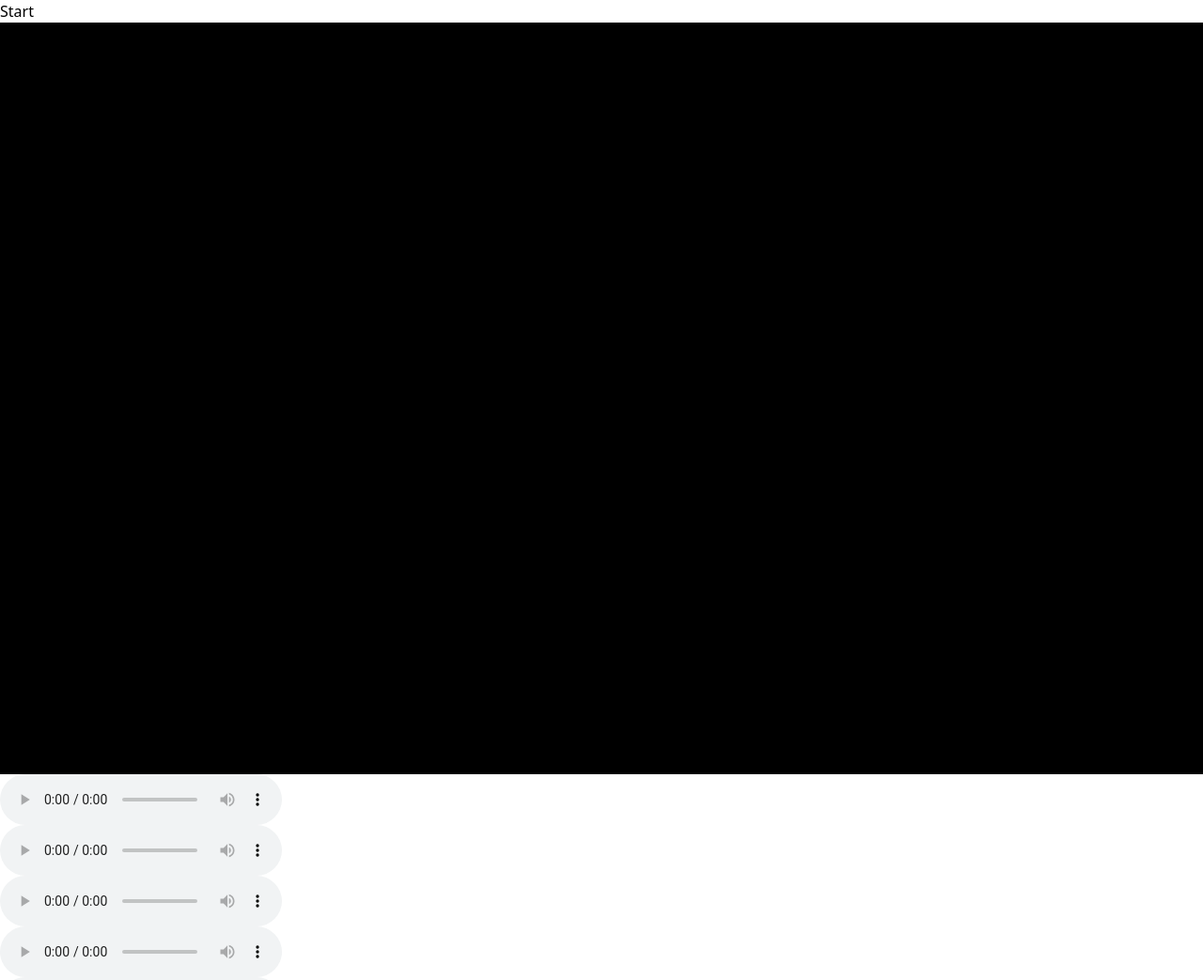
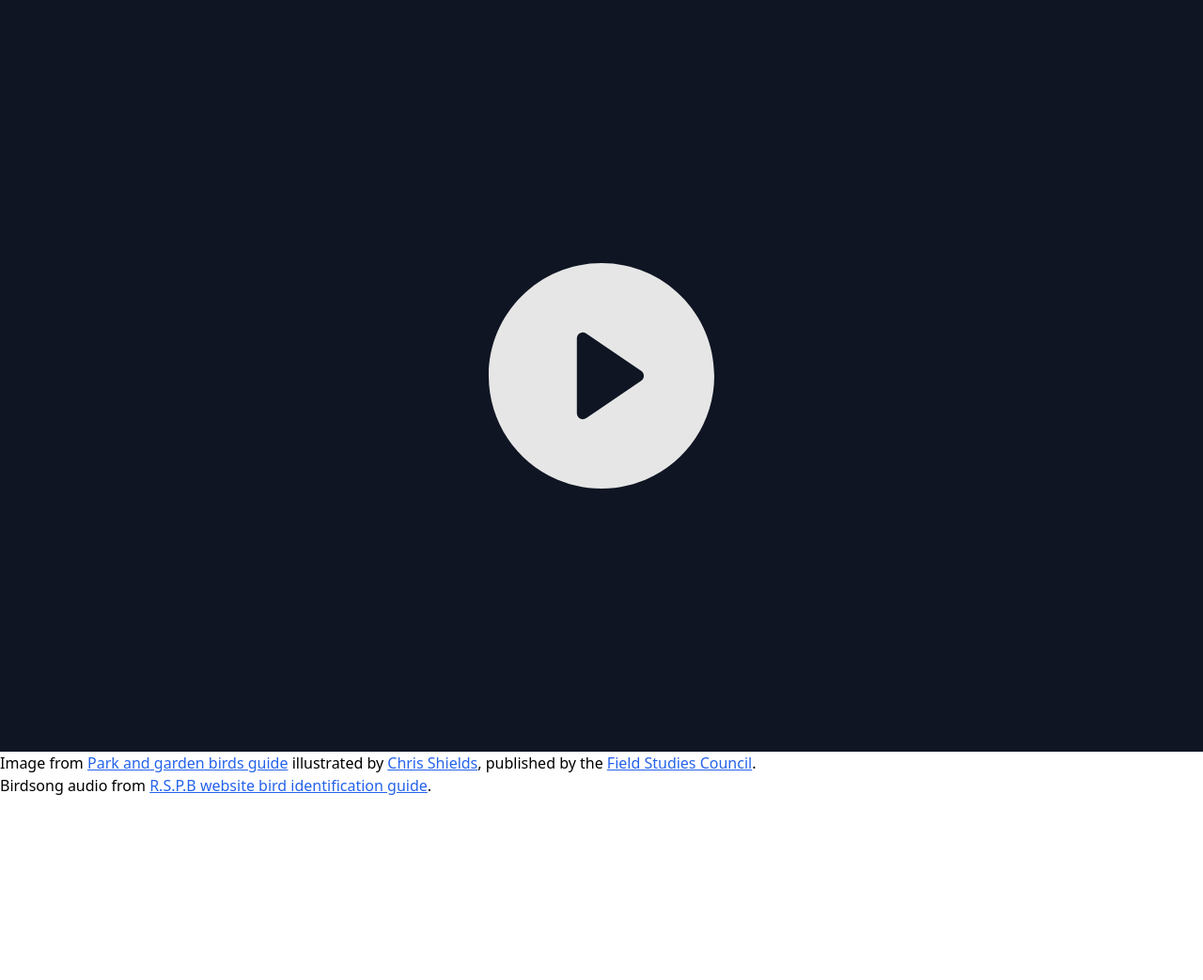
Before and after one commit to CogappLabs/audio-zoom, a website built with Vite: page index.html in a window 1280 px wide. Shown: the top 1043 px of the page at 94% size. After the commit the page ends 848 px from the top, so only its background shows below. Built offline with nearby package versions, Linux system fonts and the light colour scheme.

Commit message:
tweak for public consumption

```diff
--- a/index.html
+++ b/index.html
@@ -9,13 +9,29 @@
     <title>Audio Zoom</title>
   </head>
   <body class="w-dvw h-dvh">
-    <button id="start">Start</button>
-    <div id="viewer" class="bg-black w-dvw h-dvh"></div>
+
+    <div id="viewer" class="bg-black w-dvw h-dvh">
+      <button id="start" class="bg-center bg-cover bg-no-repeat bg-gray-900 opacity-90 h-full w-full">
+        <svg style="width:30%; height:30%; margin:auto;" fill="#FFFFFF"  version="1.1" id="Layer_1" xmlns="http://www.w3.org/2000/svg" xmlns:xlink="http://www.w3.org/1999/xlink"
+            viewBox="0 0 459 459" xml:space="preserve">
+          <title>Start</title>
+          <g>
+            <g>
+              <path d="M229.5,0C102.751,0,0,102.751,0,229.5S102.751,459,229.5,459S459,356.249,459,229.5S356.249,0,229.5,0z M310.292,239.651
+                l-111.764,76.084c-3.761,2.56-8.63,2.831-12.652,0.704c-4.022-2.128-6.538-6.305-6.538-10.855V153.416
+                c0-4.55,2.516-8.727,6.538-10.855c4.022-2.127,8.891-1.857,12.652,0.704l111.764,76.084c3.359,2.287,5.37,6.087,5.37,10.151
+                C315.662,233.564,313.652,237.364,310.292,239.651z"/>
+            </g>
+          </g>
+          </svg>
+      </button>
+    </div>
     <!-- Is initially driven by these audio elements -->
+    <div id="audio-wrapper" class="hidden">
       <audio id="1" src="goldfinch.mp3" data-xywh="17,167,325,346" controls autoplay loop></audio>
       <audio id="2" src="robin.mp3" data-xywh="350,173,477,372" controls autoplay loop></audio>
       <audio id="3" src="great-tit.mp3" data-xywh="840,131,354,343" controls autoplay loop></audio>
-    <audio id="4" src="blue-tit.mp3" data-xywh="20,131,354,303" controls autoplay loop></audio>
+      <audio id="4" src="blue-tit.mp3" data-xywh="20,530,354,306" controls autoplay loop></audio>
       <audio id="5" src="coal-tit.mp3" data-xywh="400,534,330,266" controls autoplay loop></audio>
       <audio id="6" src="blackcap.mp3" data-xywh="792,489,406,423" controls autoplay loop></audio>
       <audio id="7" src="bullfinch.mp3" data-xywh="45,833,515,501" controls autoplay loop></audio>
@@ -23,6 +39,9 @@
       <audio id="9" src="chaffinch.mp3" data-xywh="38,1292,685,337" controls autoplay loop></audio>
       <audio id="10" src="treecreeper.mp3" data-xywh="722,1166,211,469" controls autoplay loop></audio>
       <audio id="11" src="nuthatch.mp3" data-xywh="933,1024,251,469" controls autoplay loop></audio>
+    </div>
+    <p>Image from <a class="text-blue-600 underline" href="https://www.field-studies-council.org/shop/publications/park-and-garden-birds/">Park and garden birds guide</a> illustrated by <a class="text-blue-600 underline" href="https://www.illustratedwildlife.com/">Chris Shields</a>, published by the <a class="text-blue-600 underline" href="https://www.field-studies-council.org">Field Studies Council</a>.</p>
+    <p>Birdsong audio from <a class="text-blue-600 underline" href="https://rspb.org.uk/birds-and-wildlife/a-z">R.S.P.B website bird identification guide</a>.</p>
     <script type="module" src="/src/main.js"></script>
   </body>
 </html>
--- a/src/main.js
+++ b/src/main.js
@@ -20,8 +20,8 @@ function init() {
 
   window.viewer = OpenSeadragon({
     id: 'viewer',
-    tileSources: ['https://images.peck.cogapp.com/iiif/3/OP197a-Garden-birds.ptif/info.json'],
-    maxZoomLevel: 10,
+    tileSources: ['https://images.cogapp.com/iiif/audio-zoom-garden-birds.ptif/info.json'],
+    maxZoomLevel: 3,
     showZoomControl: false,
     showHomeControl: false,
     showFullPageControl: false,
@@ -74,7 +74,7 @@ function init() {
 
       // Volume expected to be between 0 and 1
       // Clamp a value between 0 and 1 using intersectPercentage
-      audioObject.setVolume(Math.max(0, Math.min(intersectPercentage / 100, 1)));
+      audioObject.setVolume(Math.max(0, Math.min((intersectPercentage / 100)*1.2, 1)));
 
       // Set stereo panning between -1 and 1
       audioObject.setPan(panScale);
```
Also changed, not shown: public/play-button.svg (added). Lines whose indentation alone changed are shown as unchanged.
